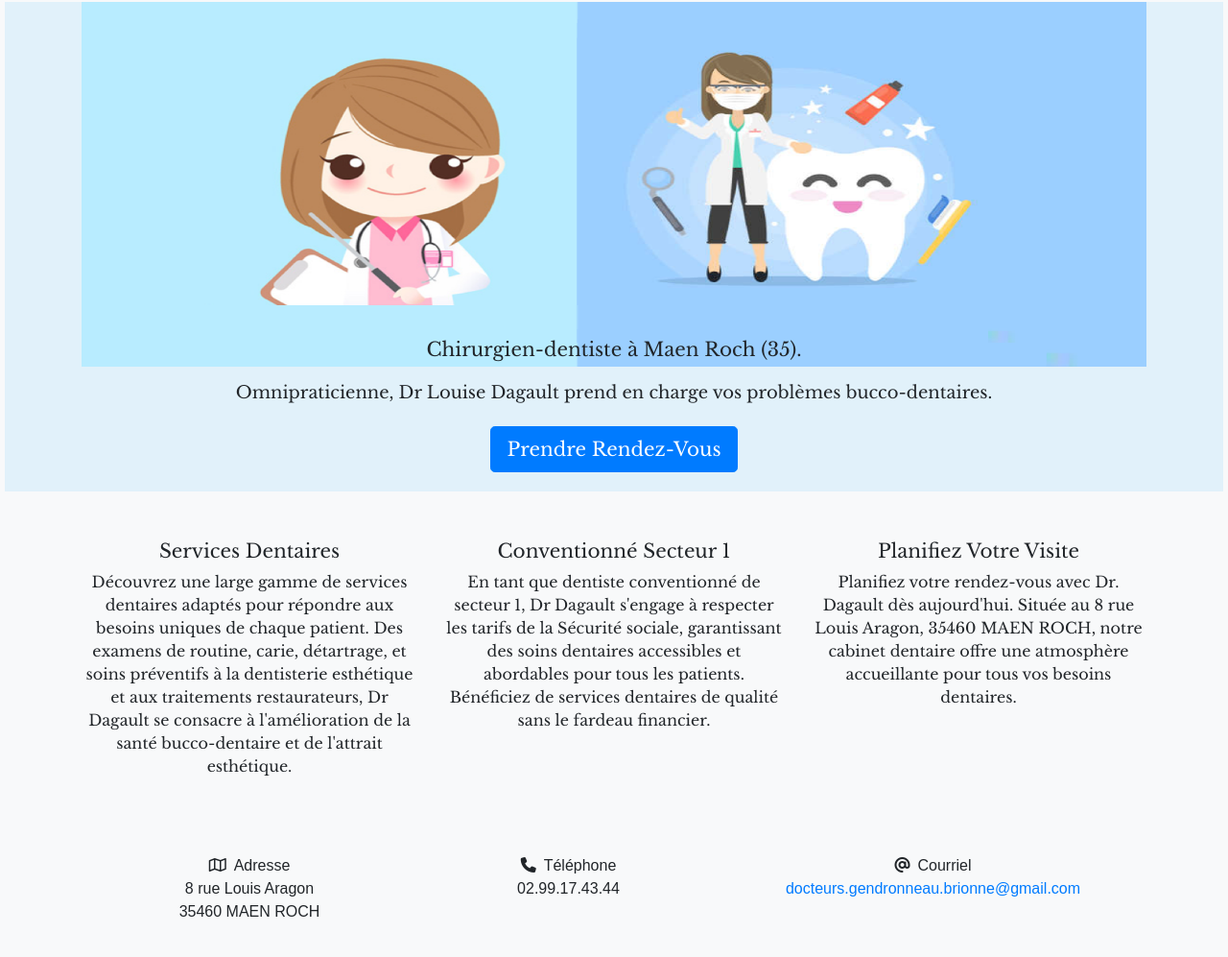
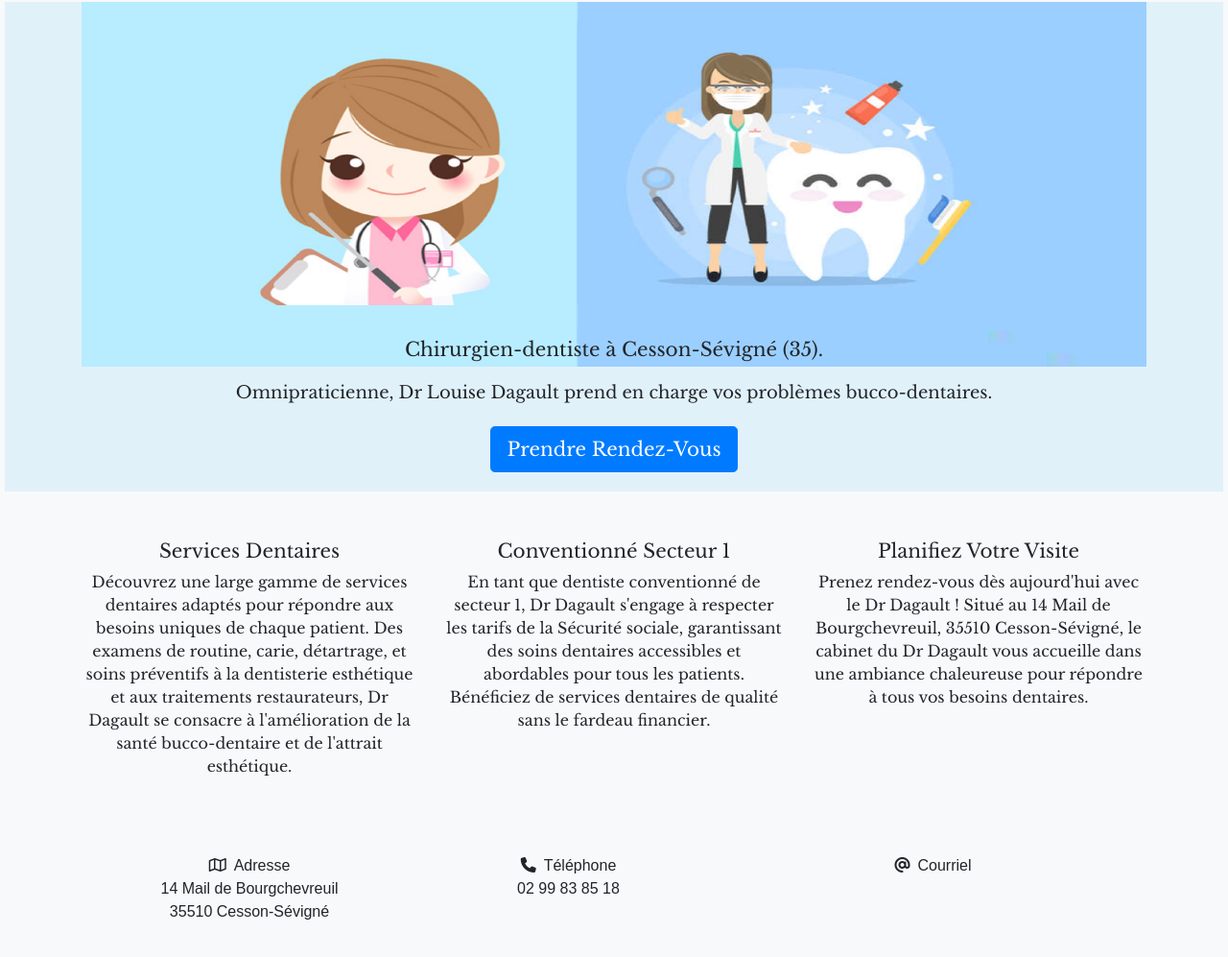
Before and after one commit to McAndra94/Louise-D, a plain HTML site: page index.html in a window 1280 px wide. Shown: the part 81-1078 px from the top of the page at 96% size. Drawn offline with nearby package versions, Linux system fonts and the light colour scheme.

Commit message:
Update index.html

```diff
--- a/index.html
+++ b/index.html
@@ -18,7 +18,7 @@
 		<link
 			rel="stylesheet"
 			type="text/css"
-			href="https://fonts.googleapis.com/css?family=Roboto|Libre+Baskerville" />
+			href="http://fonts.googleapis.com/css?family=Libre+Baskerville" />
 
 		<link
 			rel="stylesheet"
@@ -29,7 +29,7 @@
 
 		<title>
 			Docteur Louise Dagault, médecin spécialiste, chirurgien-dentiste
-			conventionné à Maen Roch.
+			conventionné à Cesson-Sévigné.
 		</title>
 		<!-- Google Search Console -->
 		<!-- <meta name="google-site-verification" content="" /> -->
@@ -52,7 +52,7 @@
 							<li class="nav-item">
 								<a
 									class="nav-link"
-									href="https://cabinet-dentaire-gendronneau-brionne.fr/formulaires-de-contact/"
+									href="https://www.doctolib.fr/dentiste/cesson-sevigne/louise-dagault"
 									target="_blank"
 									aria-describedby="lien-pour-rendez-vous"
 									><i class="fa-solid fa-calendar-day"></i>&ensp;Prendre RDV</a
@@ -61,7 +61,7 @@
 							<li class="nav-item">
 								<a
 									class="nav-link"
-									href="https://www.google.com/maps/dir//8+Rue+Louis+Aragon,+35460+Maen+Roch/@48.4004397,-1.3448303,14z/data=!4m9!4m8!1m0!1m5!1m1!1s0x48094a88da582b7d:0x5a9403d799a1ced1!2m2!1d-1.3272641!2d48.4031164!3e0?entry=ttu"
+									href="https://www.google.com/maps/dir//14+Mail+de+Bourgchevreuil,+35510+Cesson-S%C3%A9vign%C3%A9/@48.1181069,-1.6126162,1182m/data=!3m1!1e3!4m9!4m8!1m0!1m5!1m1!1s0x480ed92d9d10a4fb:0xa06284feabd74340!2m2!1d-1.6074556!2d48.118107!3e0?entry=ttu"
 									target="_blank"
 									aria-describedby="lien-vers-google-map"
 									><i class="fa-solid fa-map-location-dot"></i
@@ -82,16 +82,13 @@
 						src="./img/banner.png"
 						class="img-fluid"
 						alt="Image des soins dentaires" />
-					<h1 id="titre-banner">Chirurgien-dentiste à Maen Roch (35).</h1>
+					<h1 id="titre-banner">Chirurgien-dentiste à Cesson-Sévigné (35).</h1>
 					<h2 id="sous-titre-banner">
 						Omnipraticienne, Dr Louise Dagault prend en charge vos problèmes
 						bucco-dentaires.<br />
 					</h2>
 					<div>
-						<a
-							class="btn btn-primary btn-lg"
-							href="https://cabinet-dentaire-gendronneau-brionne.fr/formulaires-de-contact/"
-							target="_blank"
+						<a class="btn btn-primary btn-lg" href="" target="_blank"
 							>Prendre Rendez-Vous</a
 						>
 					</div>
@@ -127,10 +124,10 @@
 					<div class="col-sm-4 mb-3">
 						<h3 class="h5 text-center">Planifiez Votre Visite</h3>
 						<p class="text-center">
-							Planifiez votre rendez-vous avec Dr. Dagault dès aujourd'hui.
-							Située au 8 rue Louis Aragon, 35460 MAEN ROCH, notre cabinet
-							dentaire offre une atmosphère accueillante pour tous vos besoins
-							dentaires.
+							Prenez rendez-vous dès aujourd'hui avec le Dr Dagault ! Situé au
+							14 Mail de Bourgchevreuil, 35510 Cesson-Sévigné, le cabinet du Dr
+							Dagault vous accueille dans une ambiance chaleureuse pour répondre
+							à tous vos besoins dentaires.
 						</p>
 					</div>
 				</div>
@@ -144,22 +141,22 @@
 					<div class="col-sm-4">
 						<i class="fa-regular fa-map"></i>&ensp;Adresse<br />
 						<p>
-							8 rue Louis Aragon<br />
-							35460 MAEN ROCH
+							14 Mail de Bourgchevreuil<br />
+							35510 Cesson-Sévigné
 						</p>
 					</div>
 					<br />
 					<div class="col-sm-3">
 						<i class="fa-solid fa-phone"></i>&ensp;Téléphone<br />
-						<p>02.99.17.43.44</p>
+						<p>02 99 83 85 18</p>
 					</div>
 					<br />
 					<div class="col-sm-5 longEmail">
 						<i class="fa-solid fa-at"></i>&ensp;Courriel<br />
 						<a
-							href="mailto:docteurs.gendronneau.brionne@gmail.com"
+							href="mailto:"
 							aria-label="Envoyer un courriel au Docteur Louise Dagault">
-							<p>docteurs.gendronneau.brionne@gmail.com</p>
+							<p></p>
 						</a>
 					</div>
 				</div>
```
